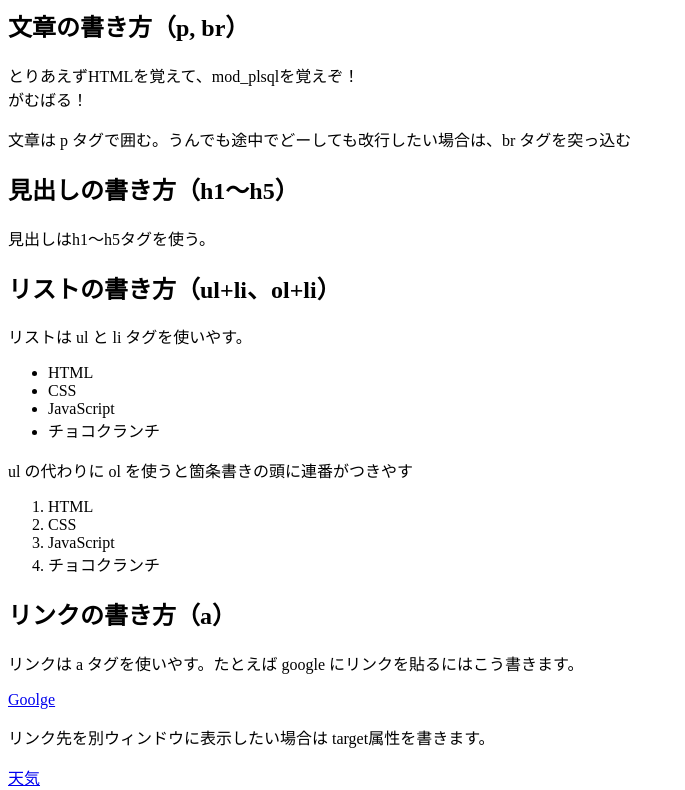
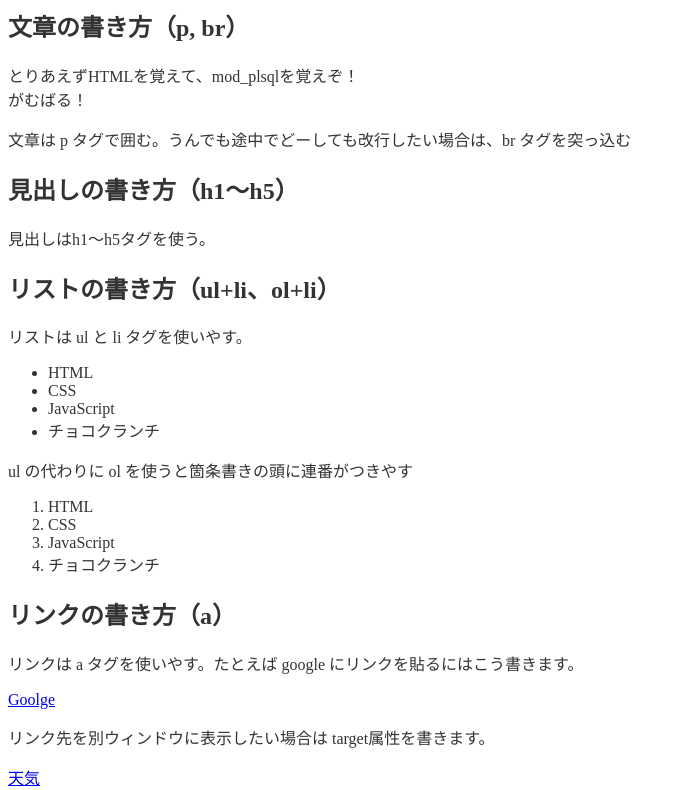
Before and after one commit to ohha-tommy/ohha-tommy.github.io, a plain HTML site: page demo01.html in a window 1280 px wide. Shown: the part 81-871 px from the top of the page, without its empty margins (0-685 px from the left). Drawn offline with Linux system fonts and the light colour scheme.

Commit message:
Update demo01.html

```diff
--- a/demo01.html
+++ b/demo01.html
@@ -1,6 +1,13 @@
 <!doctype html>
 <html>
 <head>
+	<style>
+    		body{
+	  		font-family: Meiryo;
+	   		color: #333;
+    		}
+
+	</style>
 </head>
 <body>
 	<h1>はじめてのHTML ～Tommyの成長日記～</h1>
```
